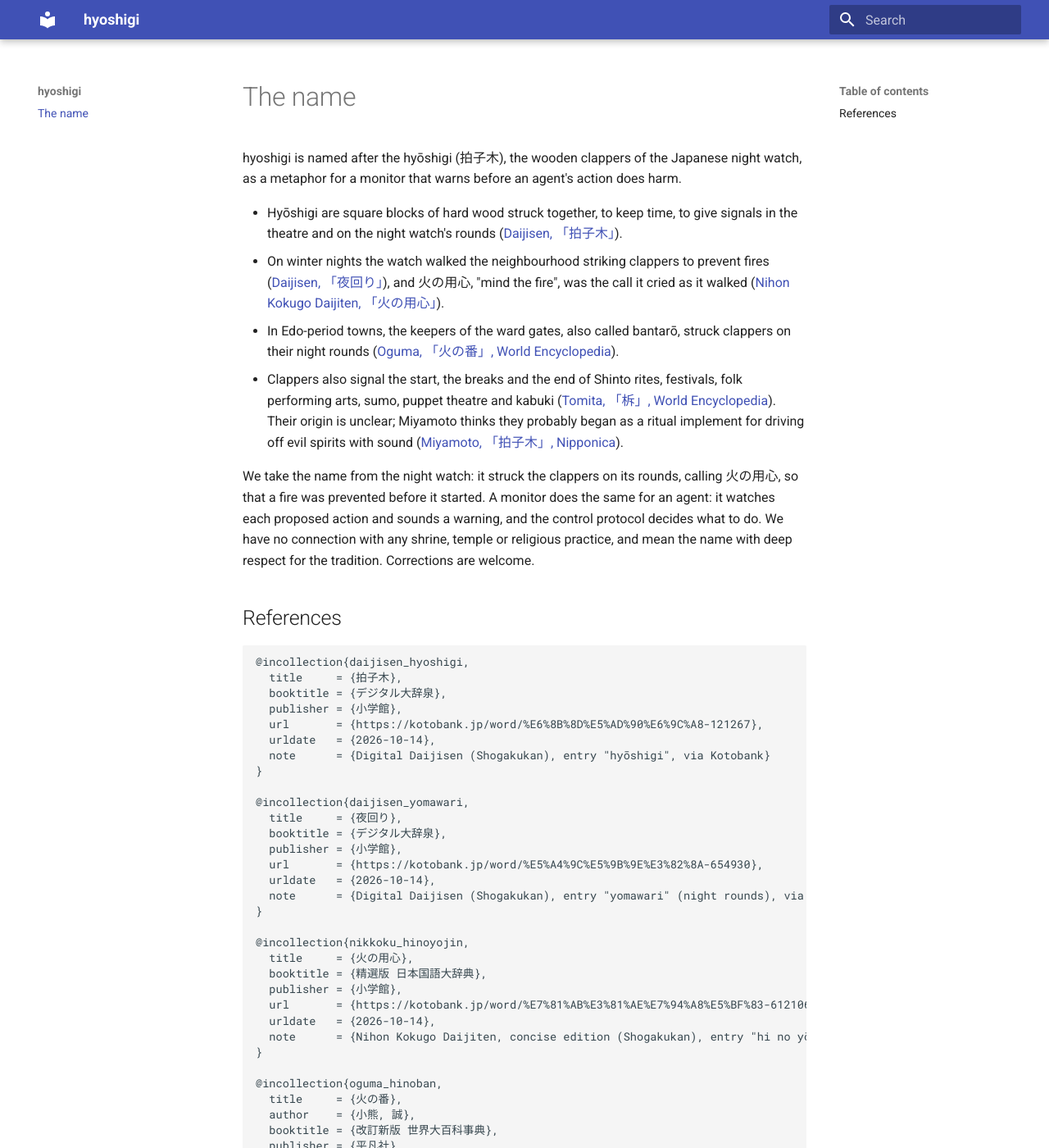
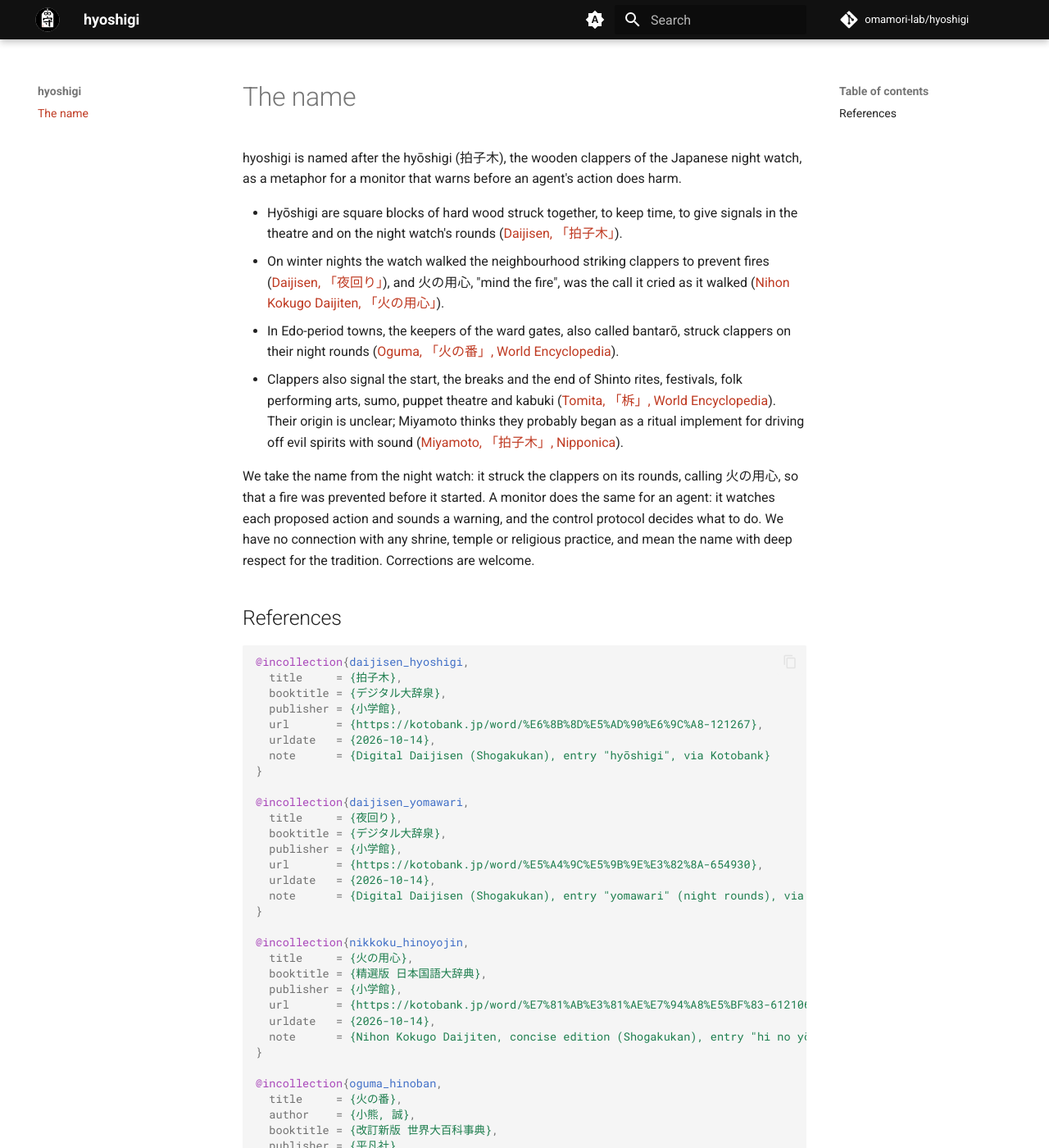
Before and after one commit to omamori-lab/hyoshigi, an MkDocs documentation site: the page built from docs/name.md, in a window 1280 px wide and 1400 px high. Shown: the whole window at 82% size. Built offline with MkDocs 1.6.1 and Material for MkDocs 9.7.7, drawn with Linux system fonts in a browser that asks for light colours; comment, search, counter and statistics services are not loaded; some of the changed text lies outside the part shown.

Commit message:
Build the docs site in the gate and deploy it to GitHub Pages
The site's machinery, ported from langchain-sync-monitors without its
citation hook, redirects, section numbers or contents box. The gate
checks for Pandoc 2.11 or newer first, and builds the site with
--strict. CI installs Pandoc from Ubuntu's archive and syncs the docs
group. The Docs workflow deploys on every push to main and on demand.
Its actions are pinned by commit SHA:
- checkout v7.0.1 and setup-uv v10.3.0, from ci.yml;
- upload-pages-artifact v5.0.0 and deploy-pages v5.0.1, resolved with
  gh api repos/actions/<name>/commits/<tag>.

Net lines per file:
- mkdocs.yml +97: hyoshigi's name and URLs; the theme
  with its three-setting palette, logo and favicon; the bibtex,
  mkdocstrings and search plugins; and the Markdown extensions. smarty
  is on with dashes only, because Pandoc writes a page range's en dash
  as "--". The anchor check is on, and the navigation holds only
  name.md, the one page that exists.
- overrides/main.html +14: the 48 px and 180 px favicons.
- docs/stylesheets/brand.css +15: the brand's colours, copied unchanged
  from omamori-lab-brand's diagrams/out/brand.css.
- docs/stylesheets/site.css +93: the dark-mode shades, the header edge,
  the logo size, the links of diagram pairs, the gap between citation
  superscripts, and unbroken code in tables.
- docs/assets/brand/ +532 and three PNGs: the logo and the 32, 48 and
  180 px favicons from omamori-lab-brand's dist/.
- .github/workflows/docs.yml +62: build, then deploy to Pages.
- .github/workflows/ci.yml +4: Pandoc installed, and the docs group
  synced.
- scripts/check.sh +10: the Pandoc check, and the strict docs build.
- pyproject.toml +7: lanorme's docs checks, with index.md and name.md as
  top-level pages. DOCS-003 is ignored, because it asks a page to open
  by talking about itself.
- CONTRIBUTING.md +8: the docs build in the gates, and a Documentation
  paragraph naming the Pandoc it needs.
- .gitignore +1: site/.

Co-Authored-By: Claude Opus 5.5 <noreply@anthropic.com>

```diff
--- /dev/null
+++ b/docs/stylesheets/brand.css
@@ -0,0 +1,15 @@
+/* Generated by diagrams/render.py from diagrams/tokens.json. */
+[data-md-color-scheme="default"] {
+  --md-primary-fg-color: #111111;
+  --md-primary-bg-color: #FFFFFF;
+  --md-accent-fg-color: #BF3A22;
+  --md-typeset-a-color: #BF3A22;
+}
+[data-md-color-scheme="slate"] {
+  --md-primary-fg-color: #111111;
+  --md-primary-bg-color: #ECEBE6;
+  --md-accent-fg-color: #E0563B;
+  --md-typeset-a-color: #E0563B;
+  --md-default-bg-color: #141414;
+  --md-code-bg-color: #1F1F1E;
+}
--- /dev/null
+++ b/docs/stylesheets/site.css
@@ -0,0 +1,93 @@
+/*
+ * The site's own styles, loaded after brand.css.
+ *
+ * brand.css is copied unchanged from the omamori lab brand repository
+ * (diagrams/out/brand.css), so it can be copied again when the brand changes.
+ * It sets the primary, accent and link colours of both schemes. This
+ * file adds the rest of the custom palette, the header's lower edge in dark
+ * mode, the logo size, the links that open each diagram at full size, the gap
+ * between neighbouring citations, and unbroken code names in tables.
+ */
+
+/* The rest of the custom palette -----------------------------------------
+ *
+ * mkdocs.yml sets `primary: custom` and `accent: custom`, so Material leaves
+ * these shades to the site. They come from the brand tokens, some with an
+ * alpha: line for the light primary shade, paper and ink for faded text on the
+ * header, seal (vermilion) for the accent and on-seal for text on it. The dark
+ * primary shade is black, one step below the sumi header, which no token
+ * defines; Material paints only the repository link in the phone's navigation
+ * drawer with it.
+ */
+[data-md-color-scheme="default"] {
+  --md-primary-fg-color--light: #2B2B2B;
+  --md-primary-fg-color--dark: #000000;
+  --md-primary-bg-color--light: #FFFFFFB3;
+  --md-accent-fg-color--transparent: #BF3A221A;
+  --md-accent-bg-color: #FFFFFF;
+  --md-accent-bg-color--light: #FFFFFFB3;
+}
+
+[data-md-color-scheme="slate"] {
+  --md-primary-fg-color--light: #2B2B2B;
+  --md-primary-fg-color--dark: #000000;
+  --md-primary-bg-color--light: #ECEBE6B3;
+  --md-accent-fg-color--transparent: #E0563B1A;
+  --md-accent-bg-color: #111111;
+  --md-accent-bg-color--light: #111111B3;
+}
+
+/* The header in dark mode: the sumi header (#111111) and the dark page (paper,
+ * #141414) are nearly the same shade, so a line in the rule token (#6A6A66)
+ * marks the header's lower edge. An inset shadow draws it inside the header,
+ * so nothing moves; it replaces Material's scroll shadow, which does not show
+ * on a dark page. */
+[data-md-color-scheme="slate"] .md-header {
+  box-shadow: inset 0 -1px 0 #6A6A66;
+}
+
+/* The logo: the mark's white charm reads on the sumi header in both schemes,
+ * so it is shown a little larger than Material's default. */
+.md-header__button.md-logo {
+  padding: 0.2rem;
+}
+
+.md-header__button.md-logo img {
+  height: 1.6rem;
+}
+
+/* Diagrams -----------------------------------------------------------------
+ *
+ * Each diagram on a page links to its own SVG, so a reader can open it at full
+ * size. Material hides the image drawn for the other colour scheme; these
+ * rules hide its link too, so it leaves no empty link to tab to.
+ */
+[data-md-color-scheme="default"] a:has(> img[src$="#only-dark"]),
+[data-md-color-scheme="slate"] a:has(> img[src$="#only-light"]) {
+  display: none;
+}
+
+/* Citations ----------------------------------------------------------------
+ *
+ * mkdocs-bibtex follows each author-date citation with footnote superscripts,
+ * one per key, and a group such as [@a; @b] gives neighbouring superscripts,
+ * which run together, so 2, 3 and 4 read as 234. A gap sets each number apart.
+ * It is a gap, not a comma, because a sibling selector skips text: the rule
+ * also matches two citations with words between them, where a comma would be
+ * wrong and a slightly wider space does no harm.
+ */
+.md-typeset sup[id^="fnref"] + sup[id^="fnref"] {
+  margin-left: 0.3em;
+}
+
+/* Code in tables -----------------------------------------------------------
+ *
+ * Material lets inline code break anywhere (word-break: break-word), so a
+ * narrow column splits a name mid-token, as in GPT_OSS_SAFE|GUARD. In a table
+ * cell, code breaks only at its spaces; a table too wide for the page scrolls
+ * inside the wrapper Material gives every table.
+ */
+.md-typeset td code,
+.md-typeset th code {
+  word-break: normal;
+}
--- a/mkdocs.yml
+++ b/mkdocs.yml
@@ -1,12 +1,109 @@
 site_name: hyoshigi
+site_description: >-
+  AI-control monitors without a framework: each action an agent proposes is
+  rated against its trajectory before it runs.
+site_url: https://omamori-lab.github.io/hyoshigi/
+repo_url: https://github.com/omamori-lab/hyoshigi
+repo_name: omamori-lab/hyoshigi
+edit_uri: edit/main/docs/
 docs_dir: docs
+# The design notes are private and stay out of the site.
+exclude_docs: |
+  plans/
+
 theme:
   name: material
+  # overrides/main.html adds the favicon sizes.
+  custom_dir: overrides
+  logo: assets/brand/omamori-lab.svg
+  favicon: assets/brand/favicon-32.png
+  features:
+    - navigation.top
+    - navigation.tracking
+    - toc.follow
+    - search.suggest
+    - search.highlight
+    - content.code.copy
+  # Custom colours in both schemes: docs/stylesheets/brand.css sets them from
+  # the omamori lab brand, and site.css adds the shades it leaves out. The toggle
+  # cycles through three settings, automatic, light and dark, and the browser
+  # remembers the reader's choice. Automatic, the first, is where a new reader
+  # starts: it follows the operating system's scheme, and changes with it.
+  palette:
+    - media: "(prefers-color-scheme)"
+      primary: custom
+      accent: custom
+      toggle:
+        icon: material/brightness-auto
+        name: Switch to light mode
+    - media: "(prefers-color-scheme: light)"
+      scheme: default
+      primary: custom
+      accent: custom
+      toggle:
+        icon: material/brightness-7
+        name: Switch to dark mode
+    - media: "(prefers-color-scheme: dark)"
+      scheme: slate
+      primary: custom
+      accent: custom
+      toggle:
+        icon: material/brightness-4
+        name: Switch to the system setting
+
+extra_css:
+  - stylesheets/brand.css
+  - stylesheets/site.css
+
 plugins:
   - search
   - bibtex:
       bib_file: docs/references.bib
+      # A CSL file selects the Pandoc formatter, which keeps a locator inside
+      # the brackets, as [@key, sec. 3.2], and renders APA's author-date text.
+      # The path is read from the directory mkdocs runs in, the repository root.
       csl_file: docs/csl/apa.csl
+      # Only bracketed [@key] citations, so a bare @word, such as a decorator in a
+      # code example, is never read as a citation key.
       enable_inline_citations: false
+  - mkdocstrings:
+      handlers:
+        python:
+          paths: [src]
+          # docs/reference/api.md names each public object of the package, so the
+          # page shows the API and not the modules' helpers.
+          options:
+            show_source: false
+            docstring_style: null
+            members_order: source
+            show_root_heading: true
+            show_root_full_path: false
+            heading_level: 3
+            merge_init_into_class: true
+            filters: ["!^_"]
+
 markdown_extensions:
+  - admonition
+  - attr_list
   - footnotes
+  # Pandoc writes the en dash of a page range as "--"; this turns "--" back into
+  # an en dash and "---" into an em dash, and leaves quotes and dots alone.
+  - smarty:
+      smart_quotes: false
+      smart_ellipses: false
+  - toc:
+      permalink: true
+      # The right-hand contents list shows the h2 and h3 sections: on the API
+      # page, the groups and the public names.
+      toc_depth: "2-3"
+  - pymdownx.highlight
+  - pymdownx.inlinehilite
+  - pymdownx.superfences
+
+# Report a link to a missing anchor as a warning, so --strict fails on it. A line
+# that Markdown mistakes for a footnote definition shows up this way.
+validation:
+  anchors: warn
+
+nav:
+  - The name: name.md
--- /dev/null
+++ b/overrides/main.html
@@ -0,0 +1,14 @@
+{#-
+  Additions to the Material theme's base template, named in mkdocs.yml as
+  theme.custom_dir. Every other block is Material's own.
+-#}
+{% extends "base.html" %}
+
+{#-
+  theme.favicon gives the 32 px icon; these add the 48 px icon and the icon a
+  phone keeps on its home screen.
+-#}
+{% block extrahead %}
+  <link rel="icon" type="image/png" sizes="48x48" href="{{ 'assets/brand/favicon-48.png' | url }}">
+  <link rel="apple-touch-icon" sizes="180x180" href="{{ 'assets/brand/favicon-180.png' | url }}">
+{% endblock %}
```
Also changed, not shown: CONTRIBUTING.md (+11 -3 lines), pyproject.toml (+8 -1 lines), docs/assets/brand/favicon-180.png (added), docs/assets/brand/favicon-32.png (added), docs/assets/brand/favicon-48.png (added), docs/assets/brand/omamori-lab.svg (added), 4 other files.
